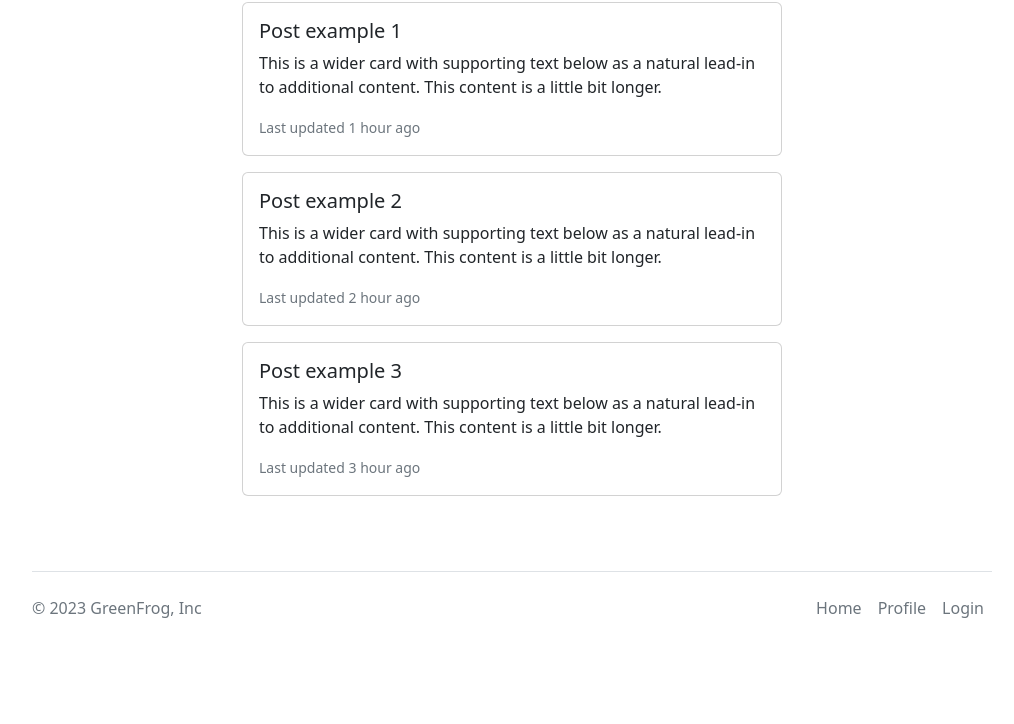
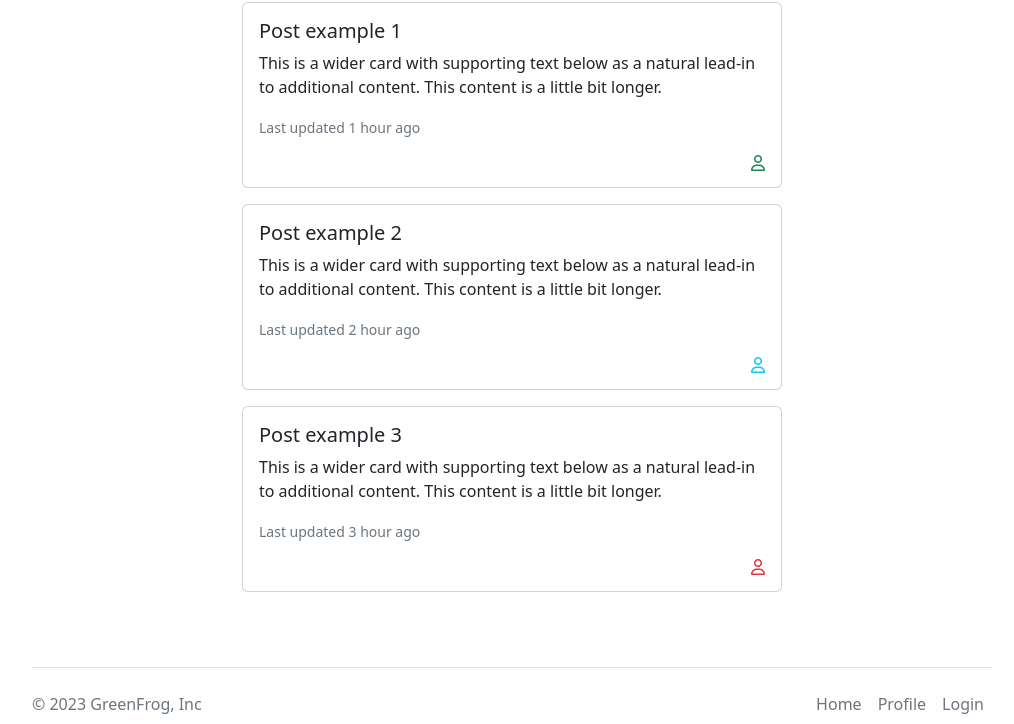
Before and after one commit to Gronnfrosk/Course-Assignment-CSS-Frameworks, a website: page index.html in a window 1280 px wide. Shown: the part 622-1346 px from the top of the page, without its empty margins (128-1142 px from the left). Before the commit the page ends 1250 px from the top, so only its background shows below. Drawn offline with nearby package versions, Linux system fonts and the light colour scheme; some icons are missing.

Commit message:
small update

```diff
--- a/index.html
+++ b/index.html
@@ -80,6 +80,7 @@
 								This is a wider card with supporting text below as a natural lead-in to additional content. This content is a little bit longer.
 							</p>
 							<p class="card-text"><small class="text-muted">Last updated 1 hour ago</small></p>
+							<i class="fa-regular fa-user float-end text-success"></i>
 						</div>
 					</div>
 				</div>
@@ -91,6 +92,7 @@
 								This is a wider card with supporting text below as a natural lead-in to additional content. This content is a little bit longer.
 							</p>
 							<p class="card-text"><small class="text-muted">Last updated 2 hour ago</small></p>
+							<i class="fa-regular fa-user float-end text-info"></i>
 						</div>
 					</div>
 				</div>
@@ -102,6 +104,7 @@
 								This is a wider card with supporting text below as a natural lead-in to additional content. This content is a little bit longer.
 							</p>
 							<p class="card-text"><small class="text-muted">Last updated 3 hour ago</small></p>
+							<i class="fa-regular fa-user float-end text-danger"></i>
 						</div>
 					</div>
 				</div>
```
Also changed, not shown: html/profile.html (+3 -1 lines).
